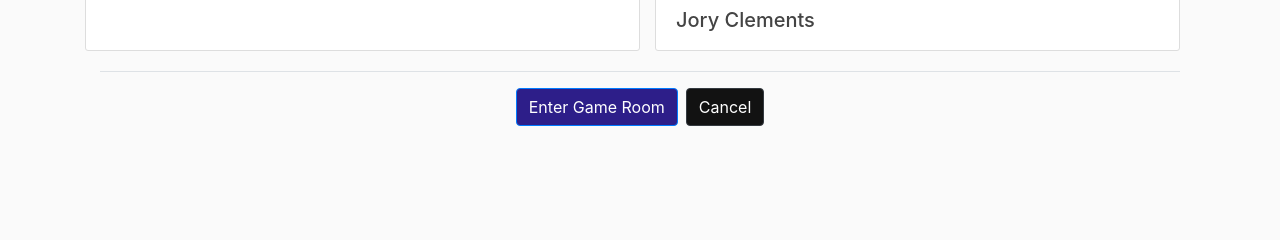
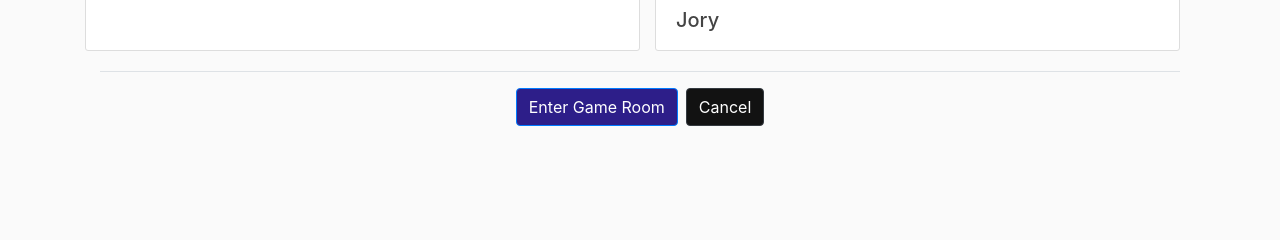
Before and after one commit to Diogenes2001/Copycat, a Flask app: page /settings in a window 1280 px wide. Shown: the part 171-411 px from the top of the page. Run offline with Flask 2, Linux system fonts and the light colour scheme; some libraries are stand-ins or nearby versions.

Commit message:
Update settings.html

```diff
--- a/frontend/templates/settings.html
+++ b/frontend/templates/settings.html
@@ -28,7 +28,7 @@
                         <h5>{{ name }}</h5>
                     </div>
                     <div class="row-md" id="div1" style="visibility:hidden;">
-                        <h5>Jory Clements</h5>
+                        <h5>Jory</h5>
                     </div>
                 </div>
             </div>
```
